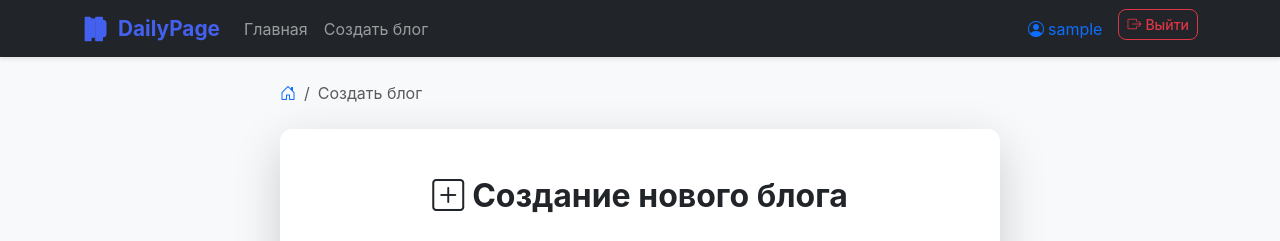
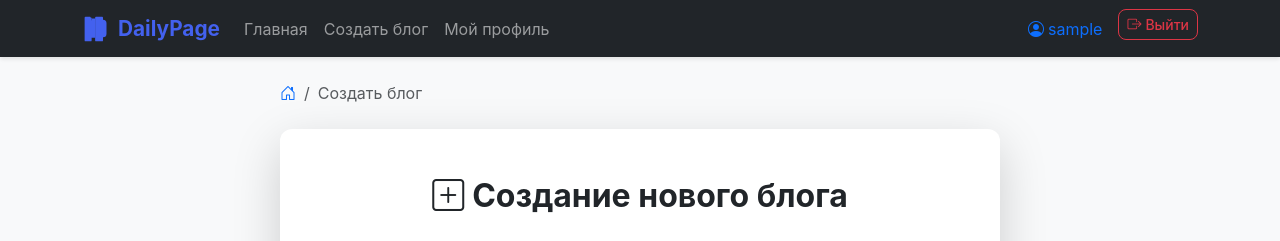
Before and after one commit to dmitryemacs/web_blog, a Flask app: page /new_blog in a window 1280 px wide. Shown: the top 241 px of the page. Run offline with Flask 3, Linux system fonts and the light colour scheme; the visitor is signed in with stand-in values (Sample User, id 1); some libraries are stand-ins or nearby versions.

Commit message:
Add profile link to navigation bar for authenticated users

```diff
--- a/app/templates/base.html
+++ b/app/templates/base.html
@@ -164,6 +164,9 @@
                     <li class="nav-item">
                         <a class="nav-link" href="{{ url_for('main.new_blog') }}">Создать блог</a>
                     </li>
+                    <li class="nav-item">
+                        <a class="nav-link" href="{{ url_for('main.profile') }}">Мой профиль</a>
+                    </li>
                 {% endif %}
             </ul>
             <ul class="navbar-nav">
```
